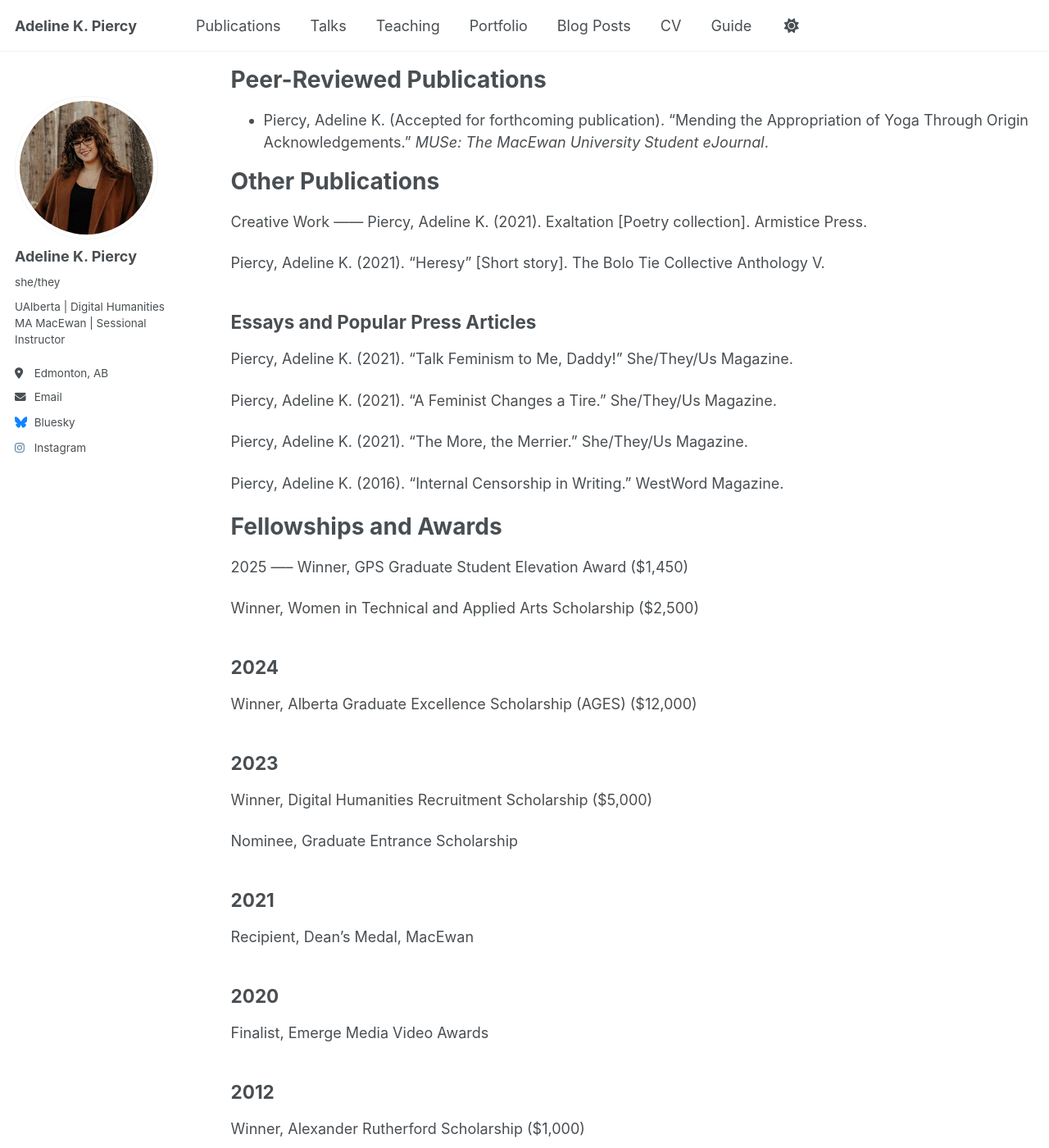
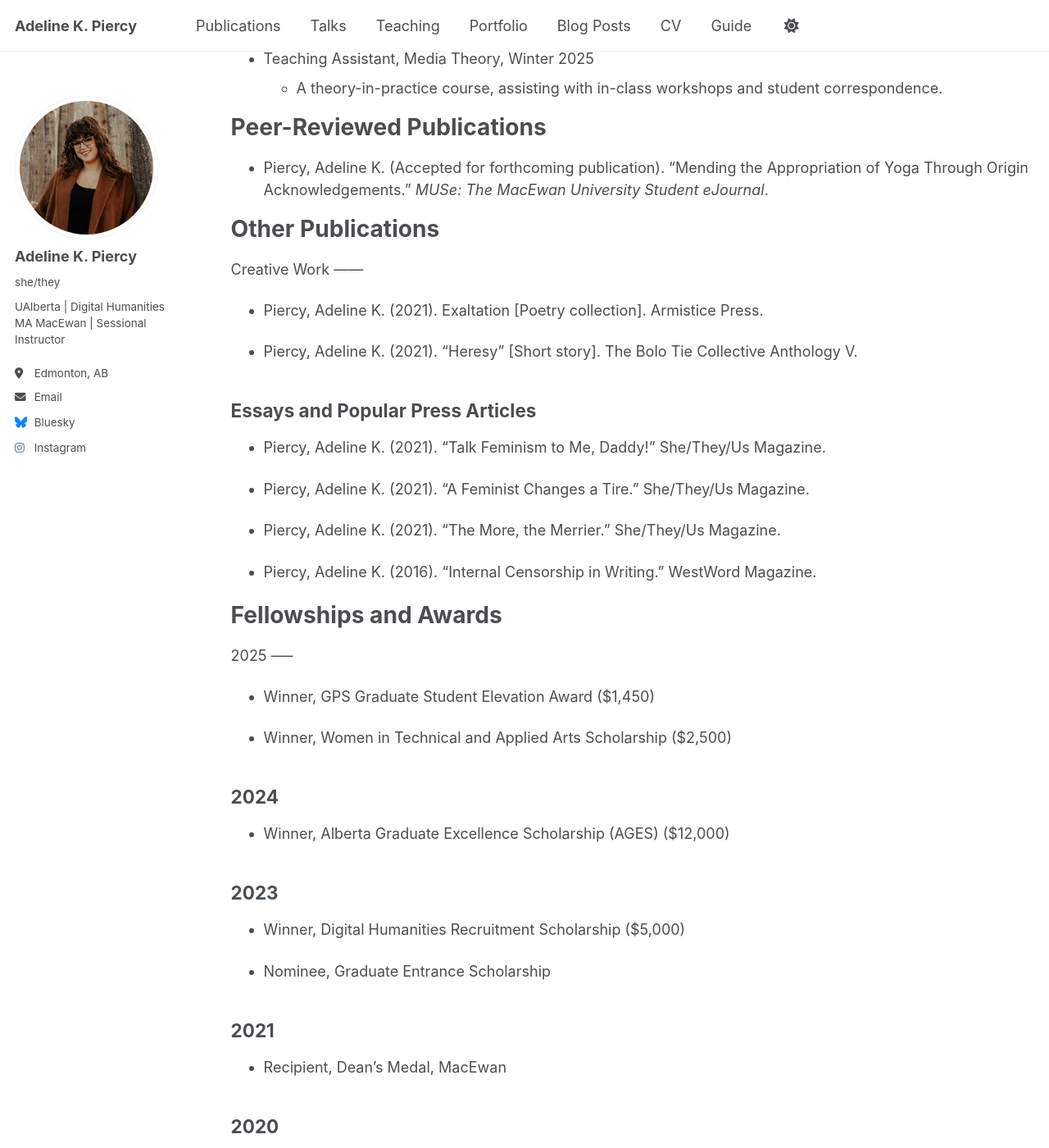
Before and after one commit to akpiercy/me, a Jekyll site: the page built from _pages/cv.md, in a window 1280 px wide and 1400 px high, scrolled down 754 px. Shown: the whole window at 82% size. Built offline with Jekyll 4.4.1, drawn with Linux system fonts in a browser that asks for light colours.

Commit message:
Update cv.md

```diff
--- a/_pages/cv.md
+++ b/_pages/cv.md
@@ -13,27 +13,27 @@ Writer, communications instructor, and master’s student in Digital Humanities
 
 Education
 ======
-* MA in Digital Humanities, University of Alberta, 2027 (Expected)
-  * Thesis: “Patriarchy in Pastels: Cozy Game Culture & Feminist Gameplay (In progress).”
-  * Advisor: Dr. PS Berge
+MA in Digital Humanities, University of Alberta, 2027 (Expected)
+* Thesis: “Patriarchy in Pastels: Cozy Game Culture & Feminist Gameplay (In progress).”
+* Advisor: Dr. PS Berge
 
-* BCS in Professional Communications, MacEwan University, 2021
+BCS in Professional Communications, MacEwan University, 2021
 
-* BSc in Biological Sciences, University of Alberta, 2016
+BSc in Biological Sciences, University of Alberta, 2016
 
 
 Teaching Appointments
 ======
-* MacEwan University
-  * Sessional Instructor, 2023 - Present
-  * Teaching undergraduate courses in the Professional Communications department
+MacEwan University
+* Sessional Instructor, 2023 - Present
+* Teaching undergraduate courses in the Professional Communications department
 
-* University of Alberta
-  * Research Assistant, Microcredential in Game Design, Jan 2024 – Mar 2025
-    * Developing, implementing, and editing lessons for an online game design course.
+University of Alberta
+* Research Assistant, Microcredential in Game Design, Jan 2024 – Mar 2025
+  * Developing, implementing, and editing lessons for an online game design course.
 
-  * Teaching Assistant, Media Theory, Winter 2025
-    * A theory-in-practice course, assisting with in-class workshops and student correspondence.
+* Teaching Assistant, Media Theory, Winter 2025
+  * A theory-in-practice course, assisting with in-class workshops and student correspondence.
 
 Peer-Reviewed Publications
 ======
@@ -44,49 +44,49 @@ Other Publications
 ======
 Creative Work
 ------
-Piercy, Adeline K. (2021). Exaltation [Poetry collection]. Armistice Press.
+* Piercy, Adeline K. (2021). Exaltation [Poetry collection]. Armistice Press.
 
-Piercy, Adeline K. (2021). “Heresy” [Short story]. The Bolo Tie Collective Anthology V.
+* Piercy, Adeline K. (2021). “Heresy” [Short story]. The Bolo Tie Collective Anthology V.
 
 Essays and Popular Press Articles
 ------
-Piercy, Adeline K. (2021). “Talk Feminism to Me, Daddy!” She/They/Us Magazine.
+* Piercy, Adeline K. (2021). “Talk Feminism to Me, Daddy!” She/They/Us Magazine.
 
-Piercy, Adeline K. (2021). “A Feminist Changes a Tire.” She/They/Us Magazine.
+* Piercy, Adeline K. (2021). “A Feminist Changes a Tire.” She/They/Us Magazine.
 
-Piercy, Adeline K. (2021). “The More, the Merrier.” She/They/Us Magazine.
+* Piercy, Adeline K. (2021). “The More, the Merrier.” She/They/Us Magazine.
 
-Piercy, Adeline K. (2016). “Internal Censorship in Writing.” WestWord Magazine.
+* Piercy, Adeline K. (2016). “Internal Censorship in Writing.” WestWord Magazine.
 
 Fellowships and Awards
 ======
 2025
 -----
-Winner, GPS Graduate Student Elevation Award ($1,450)
+* Winner, GPS Graduate Student Elevation Award ($1,450)
 
-Winner, Women in Technical and Applied Arts Scholarship ($2,500)
+* Winner, Women in Technical and Applied Arts Scholarship ($2,500)
 
 2024
 ------
-Winner, Alberta Graduate Excellence Scholarship (AGES) ($12,000)
+* Winner, Alberta Graduate Excellence Scholarship (AGES) ($12,000)
 
 2023
 -------
-Winner, Digital Humanities Recruitment Scholarship ($5,000)
+* Winner, Digital Humanities Recruitment Scholarship ($5,000)
 
-Nominee, Graduate Entrance Scholarship
+* Nominee, Graduate Entrance Scholarship
 
 2021
 ------
-Recipient, Dean’s Medal, MacEwan
+* Recipient, Dean’s Medal, MacEwan
 
 2020
 ------
-Finalist, Emerge Media Video Awards
+* Finalist, Emerge Media Video Awards
 
 2012
 -------
-Winner, Alexander Rutherford Scholarship ($1,000)
+* Winner, Alexander Rutherford Scholarship ($1,000)
 
 Courses Taught
 ======
```
